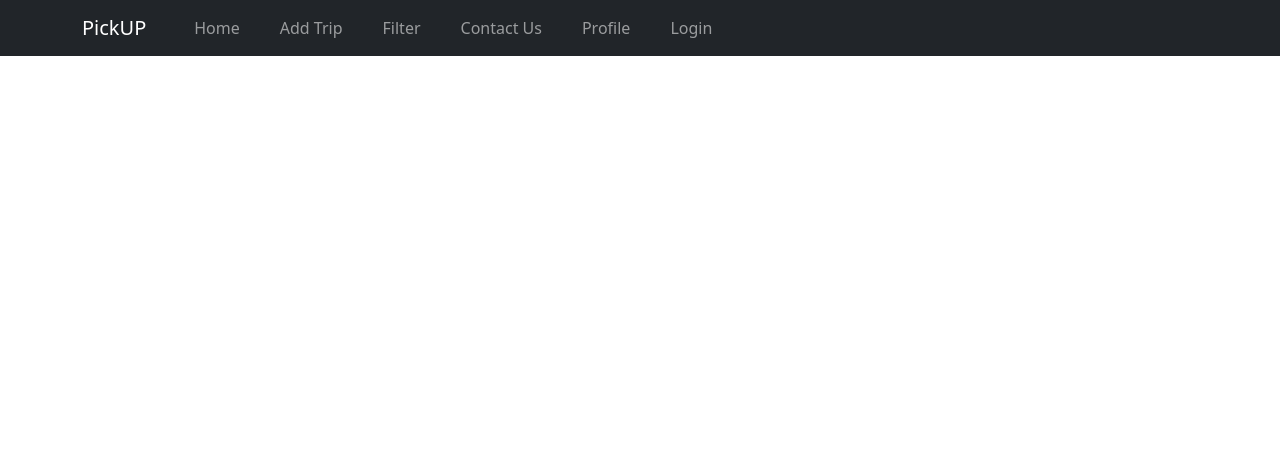
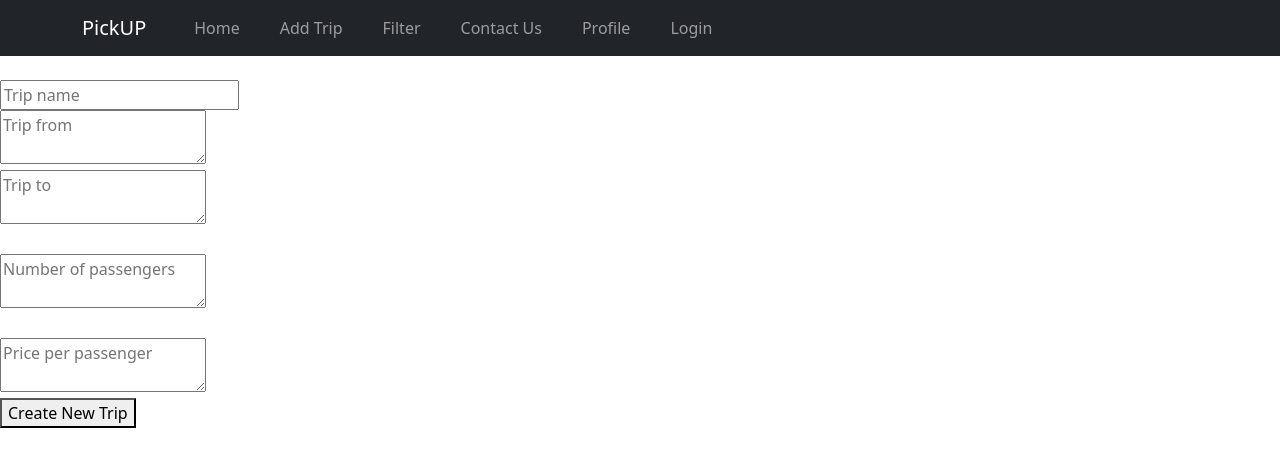
Before and after one commit to Web-Challengers-P6/MERAKI_Academy_Project_6, a React (Create React App) app in the folder frontend/: page /addtrip in a window 1280 px wide. Shown: the top 466 px of the page. Built offline with nearby package versions, Linux system fonts and the light colour scheme.

Commit message:
addtrip component completed

```diff
--- a/frontend/src/App.js
+++ b/frontend/src/App.js
@@ -5,6 +5,7 @@ import { Routes, Route } from "react-router-dom";
 import Home from "./components/Home";
 import NavBar from "./components/Navbar";
 import Profile from "./components/Profile";
+import NewTrip from "./components/add trip/addtrip"
 const App = () => {
   return (
     <>
@@ -12,6 +13,7 @@ const App = () => {
       <Routes>
         <Route path="/home" element={<Home />} />
         <Route path="/profile" element={<Profile />} />
+        <Route path="/addTrip" element={<NewTrip />} />
       </Routes>{" "}
 </>
   )
```
